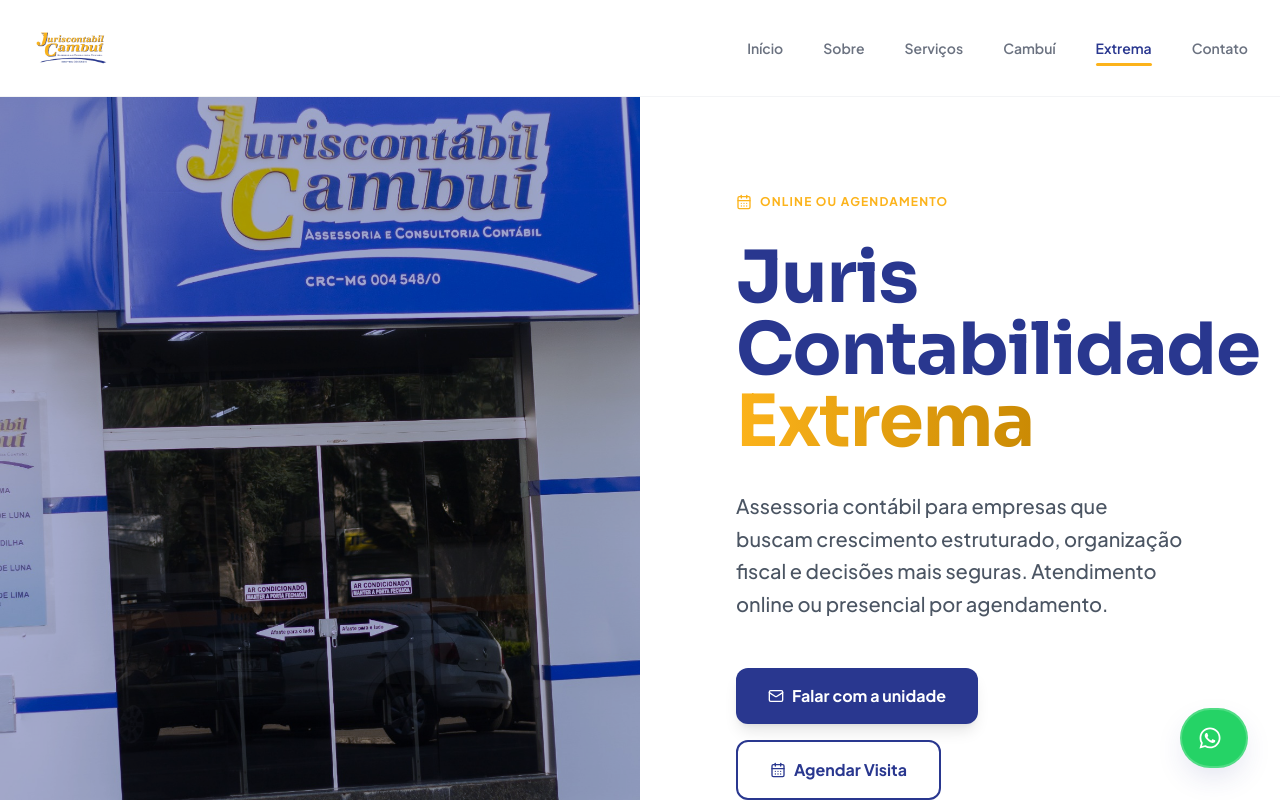
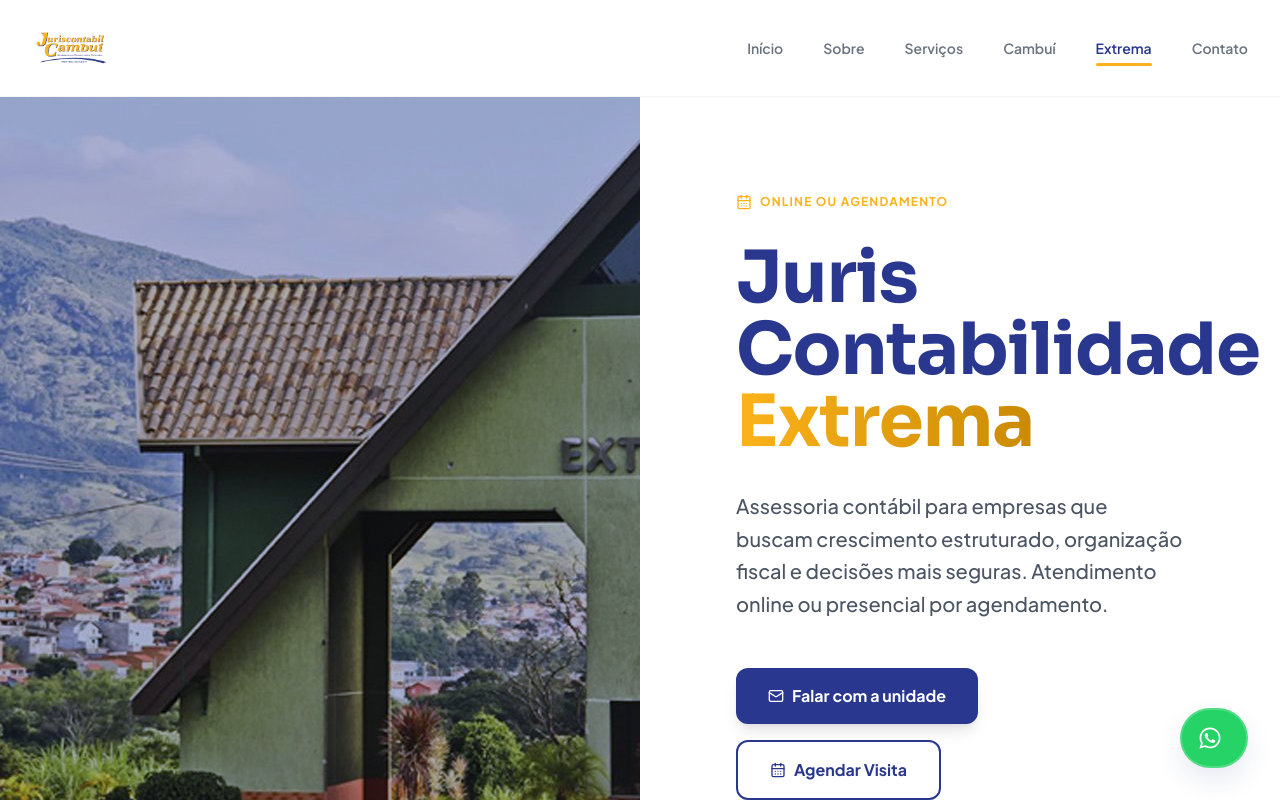
Before and after one commit to Miguel-Codar/juriscontabilidade, a React (Vite) app: page /#/unidade/extrema in a window 1280 px wide. Shown: the top 800 px of the page. Built offline with nearby package versions, Linux system fonts and the light colour scheme.

Commit message:
feat: atualiza foto de capa da filial de Extrema

```diff
--- a/pages/Home.tsx
+++ b/pages/Home.tsx
@@ -76,7 +76,7 @@
           >
             <div className="absolute inset-0 bg-gray-900">
                <img
-                 src="https://images.unsplash.com/photo-1486406146926-c627a92ad1ab?ixlib=rb-1.2.1&auto=format&fit=crop&w=1950&q=80"
+                 src="extrema-alegria-e-extrema-grandeza-cidade-de-extrema-o-limite-glorioso-de-minas-gerais-1652899164.jpg"
                  alt="Unidade Extrema"
                  className="w-full h-full object-cover transition duration-700 group-hover:scale-110 opacity-60 group-hover:opacity-40"
                />
--- a/pages/UnitExtrema.tsx
+++ b/pages/UnitExtrema.tsx
@@ -6,12 +6,12 @@
   const [extremaBgLoaded, setExtremaBgLoaded] = React.useState(true);
   React.useEffect(() => {
     const img = new Image();
-    img.src = 'juris-fachada.png';
+    img.src = 'extrema-alegria-e-extrema-grandeza-cidade-de-extrema-o-limite-glorioso-de-minas-gerais-1652899164.jpg';
     img.onload = () => setExtremaBgLoaded(true);
     img.onerror = () => setExtremaBgLoaded(false);
   }, []);
   const extremaBgStyle = extremaBgLoaded
-    ? { backgroundImage: "url('juris-fachada.png')", backgroundSize: 'cover', backgroundPosition: 'center', backgroundRepeat: 'no-repeat' }
+    ? { backgroundImage: "url('extrema-alegria-e-extrema-grandeza-cidade-de-extrema-o-limite-glorioso-de-minas-gerais-1652899164.jpg')", backgroundSize: 'cover', backgroundPosition: 'center', backgroundRepeat: 'no-repeat' }
     : { backgroundColor: '#f3f4f6' };
   return (
     <div className="bg-white">
```
Also changed, not shown: public/extrema-alegria-e-extrema-grandeza-cidade-de-extrema-o-limite-glorioso-de-minas-gerais-1652899164.jpg (added).
